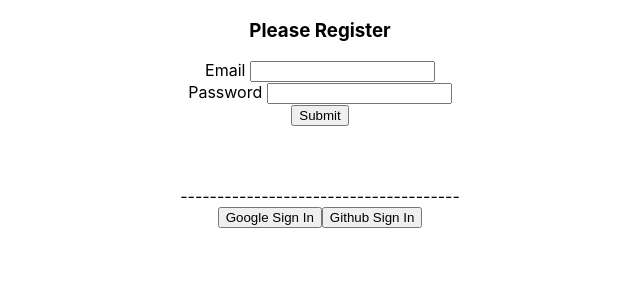
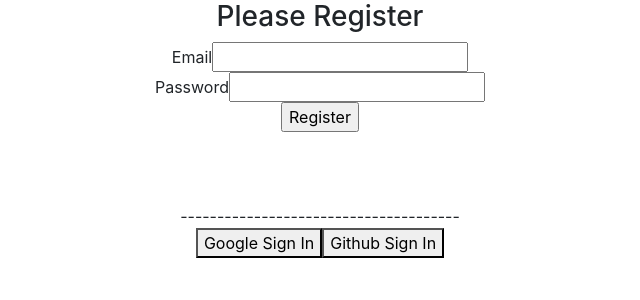
Before and after one commit to aaaasif/simple-firebase-authentication, a React (Create React App) app: page / in a window 1280 px wide. Shown: the top 300 px of the page, without its empty margins (320-960 px from the left). Built offline with nearby package versions, Linux system fonts and the light colour scheme.

Commit message:
js added

```diff
--- a/public/index.html
+++ b/public/index.html
@@ -25,6 +25,9 @@
       Learn how to configure a non-root public URL by running `npm run build`.
     -->
     <title>React App</title>
+
+    <!-- boostrap -->
+    <link href="https://cdn.jsdelivr.net/npm/bootstrap@5.1.3/dist/css/bootstrap.min.css" rel="stylesheet" integrity="sha384-1BmE4kWBq78iYhFldvKuhfTAU6auU8tT94WrHftjDbrCEXSU1oBoqyl2QvZ6jIW3" crossorigin="anonymous">
   </head>
   <body>
     <noscript>You need to enable JavaScript to run this app.</noscript>
--- a/src/App.js
+++ b/src/App.js
@@ -48,9 +48,16 @@
         setUser({});
       })
   }
+
+
+  const handleRegistation = e => {
+    console.log('Thanks for registration');
+    e.preventDefault();
+  }
+
   return (
     <div className="App">
-      <form >
+      <form onSubmit={handleRegistation}>
         <h3>Please Register</h3>
         <label htmlFor="email">Email  </label>
         <input type="text" name="email" />
@@ -58,7 +65,7 @@
         <label htmlFor="password">Password  </label>
         <input type="password" name="password" />
         <br />
-        <input type="submit" value="Submit"/>
+        <input type="submit" value="Register"/>
 
       </form>
 
```
